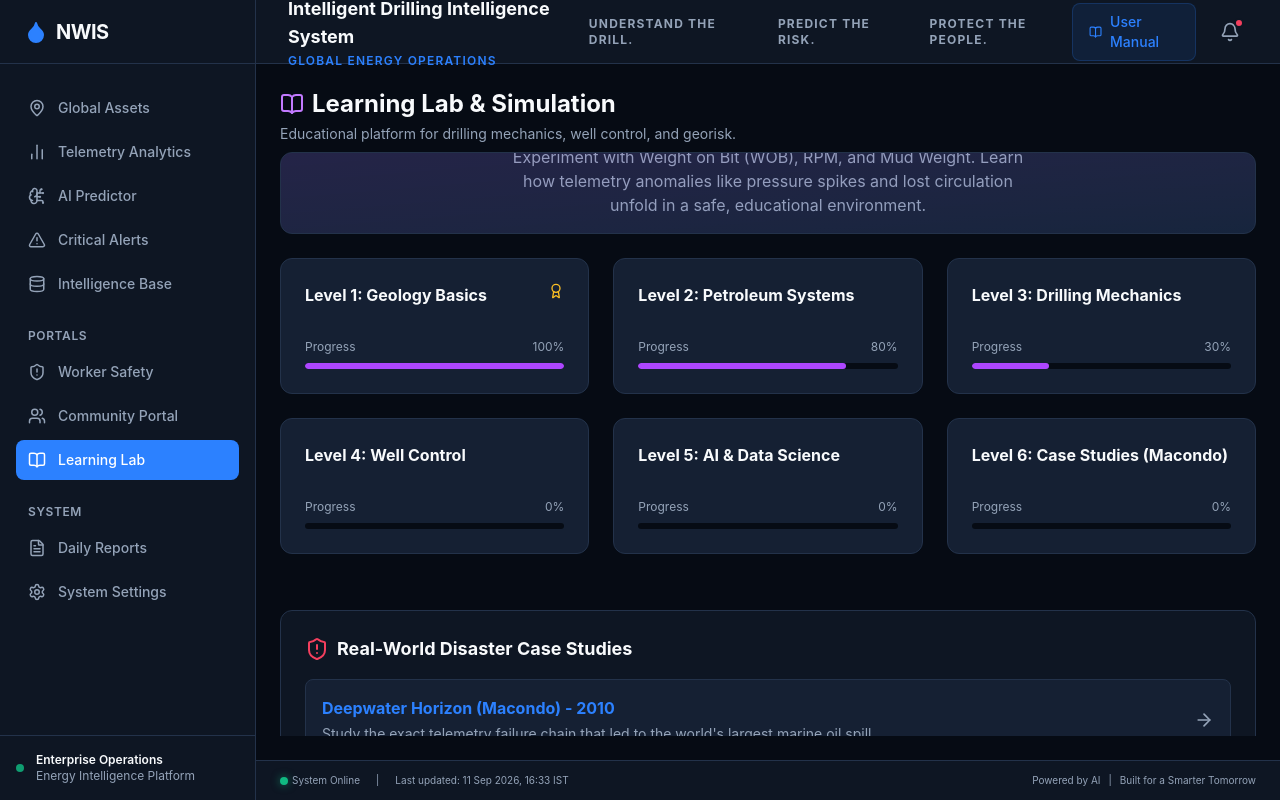
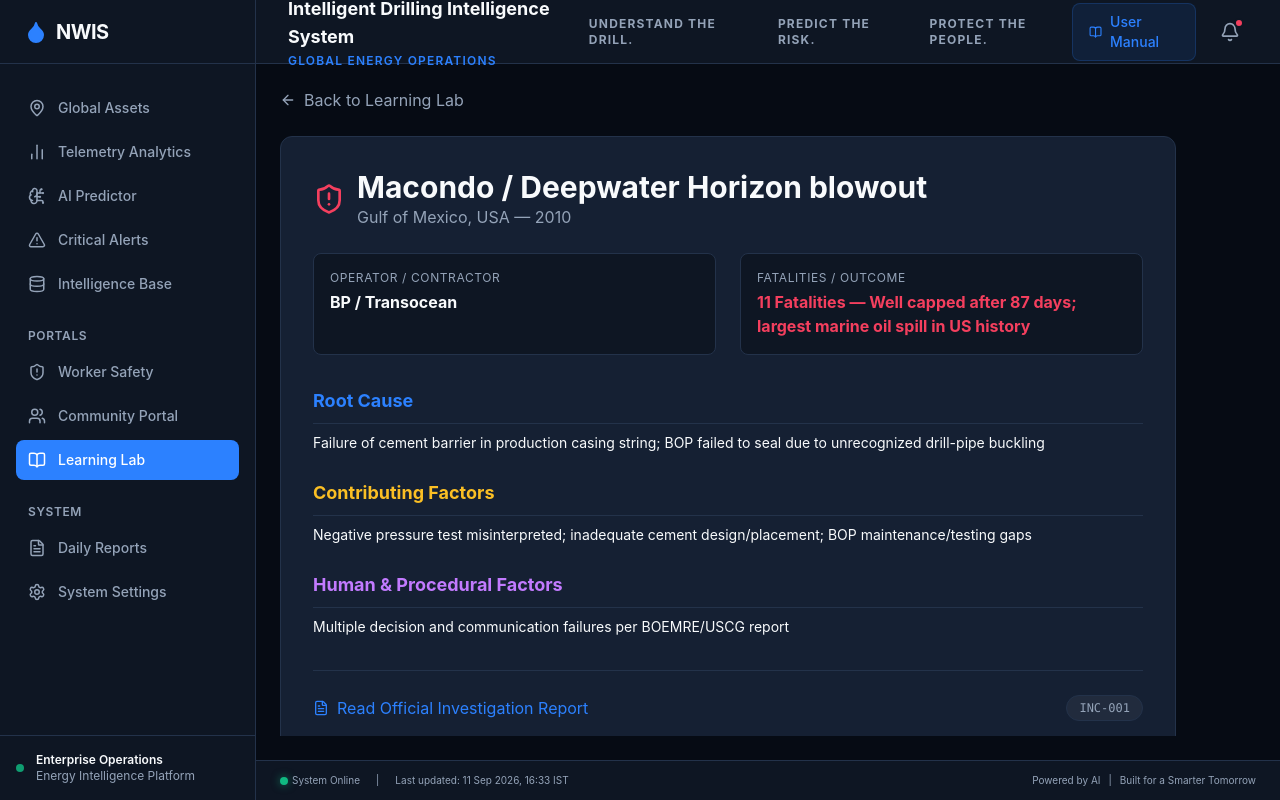
Before and after one commit to aravindshankarselvaganesh-lang/syntax-finder-codeflux, a React (Vite) app in the folder frontend/: page /learning in a window 1280 px wide. Both pictures are taken after a click on the element 768 px from the left and 720 px from the top of the page. Built offline with nearby package versions, Linux system fonts and the light colour scheme.

Commit message:
Rebuild Learning Lab with dedicated Interactive Simulator and Case Study Viewer

```diff
--- a/frontend/src/pages/LearningLab.jsx
+++ b/frontend/src/pages/LearningLab.jsx
@@ -1,9 +1,19 @@
-import React from 'react';
-import { BookOpen, Award, PlayCircle, ShieldAlert, ArrowRight } from 'lucide-react';
-import { useNavigate } from 'react-router-dom';
+import React, { useState, useEffect } from 'react';
+import { BookOpen, Award, PlayCircle, ShieldAlert, ArrowRight, ArrowLeft, Activity, AlertTriangle, ChevronRight, FileText } from 'lucide-react';
+import { LineChart, Line, XAxis, YAxis, CartesianGrid, Tooltip, ResponsiveContainer } from 'recharts';
+import { HISTORICAL_INCIDENTS } from '../data/intelligenceData';
 
 export default function LearningLab() {
-  const navigate = useNavigate();
+  const [activeView, setActiveView] = useState('home'); // 'home', 'simulator', 'case'
+  const [selectedCase, setSelectedCase] = useState(null);
+
+  if (activeView === 'simulator') {
+    return <InteractiveSimulator onBack={() => setActiveView('home')} />;
+  }
+
+  if (activeView === 'case') {
+    return <CaseStudyViewer caseData={selectedCase} onBack={() => setActiveView('home')} />;
+  }
 
   return (
     <div className="h-full flex flex-col space-y-6 overflow-y-auto pb-8">
@@ -14,45 +24,212 @@ export default function LearningLab() {
         </div>
       </div>
 
+      {/* Simulator Hero */}
       <div className="bg-bgCard border border-borderC rounded-xl p-10 flex flex-col items-center justify-center text-center relative overflow-hidden">
         <div className="absolute inset-0 bg-gradient-to-br from-purple-500/10 to-brandBlue/5 pointer-events-none"></div>
         <PlayCircle className="text-purple-400 mb-4" size={48} />
         <h3 className="text-2xl font-bold mb-2">Interactive Drilling Simulator</h3>
-        <p className="text-textMuted max-w-lg mb-8">Experiment with Weight on Bit (WOB), RPM, and Mud Weight. Learn how telemetry anomalies like pressure spikes and lost circulation unfold in a safe, educational environment.</p>
+        <p className="text-textMuted max-w-lg mb-8">Experiment with Weight on Bit (WOB), RPM, and Mud Weight. Learn how telemetry anomalies like pressure spikes and lost circulation unfold in a safe environment.</p>
         <button
-          onClick={() => navigate('/analytics')}
+          onClick={() => setActiveView('simulator')}
           className="bg-purple-500 hover:bg-purple-600 text-white font-bold py-3 px-8 rounded-lg shadow-[0_0_15px_rgba(168,85,247,0.4)] transition-all flex items-center gap-2"
         >
           Launch Simulator <ArrowRight size={18} />
         </button>
       </div>
 
+      {/* Course Grid */}
       <div className="grid grid-cols-1 md:grid-cols-2 lg:grid-cols-3 gap-6">
         <CourseCard title="Level 1: Geology Basics" progress={100} icon={<Award size={16} className="text-accentYellow"/>} />
         <CourseCard title="Level 2: Petroleum Systems" progress={80} />
         <CourseCard title="Level 3: Drilling Mechanics" progress={30} />
         <CourseCard title="Level 4: Well Control" progress={0} />
         <CourseCard title="Level 5: AI & Data Science" progress={0} />
-        <CourseCard title="Level 6: Case Studies (Macondo)" progress={0} />
+        <CourseCard title="Level 6: Case Studies" progress={0} />
       </div>
 
+      {/* Real World Cases */}
       <div className="mt-8 bg-bgPanel border border-borderC rounded-xl p-6">
         <h3 className="font-bold text-lg mb-4 flex items-center gap-2"><ShieldAlert className="text-accentRed"/> Real-World Disaster Case Studies</h3>
         <div className="space-y-4">
-          <div className="p-4 border border-borderC rounded-lg bg-bgCard hover:bg-white/5 transition-colors cursor-pointer flex justify-between items-center">
-            <div>
-              <h4 className="font-bold text-brandBlue">Deepwater Horizon (Macondo) - 2010</h4>
-              <p className="text-sm text-textMuted mt-1">Study the exact telemetry failure chain that led to the world's largest marine oil spill.</p>
+          {HISTORICAL_INCIDENTS.map((inc, i) => (
+            <div
+              key={i}
+              onClick={() => { setSelectedCase(inc); setActiveView('case'); }}
+              className="p-4 border border-borderC rounded-lg bg-bgCard hover:border-purple-500/50 hover:bg-white/5 transition-colors cursor-pointer flex justify-between items-center group"
+            >
+              <div>
+                <h4 className="font-bold group-hover:text-purple-400 transition-colors">{inc.incident_name} - {inc.year}</h4>
+                <p className="text-sm text-textMuted mt-1">{inc.root_cause.substring(0, 100)}...</p>
+              </div>
+              <ArrowRight className="text-textMuted group-hover:text-purple-400 transition-colors" size={20}/>
             </div>
-            <ArrowRight className="text-textMuted" size={20}/>
+          ))}
+        </div>
+      </div>
+    </div>
+  );
+}
+
+// -----------------------------------------
+// COMPONENT: INTERACTIVE SIMULATOR
+// -----------------------------------------
+function InteractiveSimulator({ onBack }) {
+  const [wob, setWob] = useState(15);
+  const [rpm, setRpm] = useState(120);
+  const [mudWeight, setMudWeight] = useState(1.2);
+  const [data, setData] = useState(Array.from({ length: 30 }, (_, i) => ({ time: i, spp: 2800, torque: 15 })));
+  const [alert, setAlert] = useState(null);
+
+  useEffect(() => {
+    const interval = setInterval(() => {
+      setData(prev => {
+        const last = prev[prev.length - 1];
+
+        let newSpp = 2800 + (mudWeight * 100) + Math.random() * 50;
+        let newTorque = 10 + (wob * 0.5) + (rpm * 0.05) + Math.random() * 2;
+
+        // Physics Rules
+        let currentAlert = null;
+        if (mudWeight < 1.0) {
+          newSpp -= 500; // Pressure drops
+          newTorque += 5; // Hole collapses
+          currentAlert = "WARNING: KICK DETECTED! Mud weight too low for formation pressure.";
+        } else if (wob > 25) {
+          newTorque += 15;
+          currentAlert = "WARNING: BIT STALLED! Excessive Weight on Bit.";
+        } else if (rpm > 180) {
+          currentAlert = "WARNING: HIGH VIBRATION! RPM exceeding safe limits.";
+        }
+
+        setAlert(currentAlert);
+
+        return [...prev.slice(1), { time: last.time + 1, spp: newSpp, torque: newTorque }];
+      });
+    }, 1000);
+    return () => clearInterval(interval);
+  }, [wob, rpm, mudWeight]);
+
+  return (
+    <div className="h-full flex flex-col space-y-4">
+      <button onClick={onBack} className="flex items-center gap-2 text-textMuted hover:text-white w-fit transition-colors">
+        <ArrowLeft size={16}/> Back to Learning Lab
+      </button>
+
+      <div className="flex justify-between items-end">
+        <div>
+          <h2 className="text-2xl font-bold flex items-center gap-2"><PlayCircle className="text-purple-400"/> Simulator Sandbox</h2>
+          <p className="text-sm text-textMuted">Adjust parameters to see how the wellbore responds.</p>
+        </div>
+        {alert && (
+          <div className="bg-accentRed/20 text-accentRed border border-accentRed/30 px-4 py-2 rounded flex items-center gap-2 animate-pulse font-bold">
+            <AlertTriangle size={16} /> {alert}
           </div>
-          <div className="p-4 border border-borderC rounded-lg bg-bgCard hover:bg-white/5 transition-colors cursor-pointer flex justify-between items-center">
-            <div>
-              <h4 className="font-bold text-brandBlue">Montara H1 Blowout - 2009</h4>
-              <p className="text-sm text-textMuted mt-1">Analyze cementing failures and missing pressure barriers in the Timor Sea.</p>
+        )}
+      </div>
+
+      <div className="flex gap-6 flex-1 min-h-0">
+        <div className="w-80 bg-bgCard border border-borderC rounded-xl p-6 flex flex-col gap-8 shrink-0 overflow-y-auto">
+          <div>
+            <div className="flex justify-between mb-2">
+              <label className="font-bold text-sm">Weight on Bit (k-lbs)</label>
+              <span className="text-brandBlue font-bold">{wob}</span>
             </div>
-            <ArrowRight className="text-textMuted" size={20}/>
+            <input type="range" min="5" max="35" value={wob} onChange={e => setWob(Number(e.target.value))} className="w-full accent-brandBlue" />
           </div>
+          <div>
+            <div className="flex justify-between mb-2">
+              <label className="font-bold text-sm">RPM</label>
+              <span className="text-brandBlue font-bold">{rpm}</span>
+            </div>
+            <input type="range" min="40" max="220" value={rpm} onChange={e => setRpm(Number(e.target.value))} className="w-full accent-brandBlue" />
+          </div>
+          <div>
+            <div className="flex justify-between mb-2">
+              <label className="font-bold text-sm">Mud Weight (SG)</label>
+              <span className="text-brandBlue font-bold">{mudWeight}</span>
+            </div>
+            <input type="range" min="0.8" max="1.8" step="0.05" value={mudWeight} onChange={e => setMudWeight(Number(e.target.value))} className="w-full accent-brandBlue" />
+          </div>
+
+          <div className="mt-auto bg-bgPanel p-4 rounded-lg text-xs text-textMuted border border-borderC">
+            <strong>Challenge:</strong> Try lowering the Mud Weight below 1.0 SG to trigger a simulated Kick, or increasing WOB above 25k to stall the bit.
+          </div>
+        </div>
+
+        <div className="flex-1 bg-bgCard border border-borderC rounded-xl p-6 flex flex-col">
+          <h3 className="font-bold mb-4">Live Telemetry Response</h3>
+          <div className="flex-1 min-h-0">
+            <ResponsiveContainer width="100%" height="100%">
+              <LineChart data={data}>
+                <CartesianGrid strokeDasharray="3 3" stroke="#2D3748" />
+                <XAxis dataKey="time" hide />
+                <YAxis yAxisId="left" stroke="#718096" domain={['auto', 'auto']} />
+                <YAxis yAxisId="right" orientation="right" stroke="#718096" domain={[0, 40]} />
+                <Tooltip contentStyle={{ backgroundColor: '#1A202C', borderColor: '#2D3748' }} />
+                <Line yAxisId="left" type="monotone" dataKey="spp" stroke="#2C81FF" strokeWidth={2} name="Standpipe Pressure (psi)" isAnimationActive={false} />
+                <Line yAxisId="right" type="monotone" dataKey="torque" stroke="#F43F5E" strokeWidth={2} name="Torque (k-ft)" isAnimationActive={false} />
+              </LineChart>
+            </ResponsiveContainer>
+          </div>
+        </div>
+      </div>
+    </div>
+  );
+}
+
+// -----------------------------------------
+// COMPONENT: CASE STUDY VIEWER
+// -----------------------------------------
+function CaseStudyViewer({ caseData, onBack }) {
+  if (!caseData) return null;
+
+  return (
+    <div className="h-full flex flex-col space-y-6 overflow-y-auto pb-8">
+      <button onClick={onBack} className="flex items-center gap-2 text-textMuted hover:text-white w-fit transition-colors">
+        <ArrowLeft size={16}/> Back to Learning Lab
+      </button>
+
+      <div className="bg-bgCard border border-borderC rounded-xl p-8 max-w-4xl">
+        <div className="flex items-center gap-3 mb-6">
+          <ShieldAlert className="text-accentRed" size={32} />
+          <div>
+            <h2 className="text-3xl font-bold">{caseData.incident_name}</h2>
+            <p className="text-textMuted">{caseData.region}, {caseData.country} — {caseData.year}</p>
+          </div>
+        </div>
+
+        <div className="grid grid-cols-2 gap-6 mb-8">
+          <div className="bg-bgPanel p-4 rounded-lg border border-borderC">
+            <p className="text-xs text-textMuted mb-1 uppercase tracking-wider">Operator / Contractor</p>
+            <p className="font-bold">{caseData.operator} / {caseData.contractor}</p>
+          </div>
+          <div className="bg-bgPanel p-4 rounded-lg border border-borderC">
+            <p className="text-xs text-textMuted mb-1 uppercase tracking-wider">Fatalities / Outcome</p>
+            <p className="font-bold text-accentRed">{caseData.fatalities} Fatalities — {caseData.outcome}</p>
+          </div>
+        </div>
+
+        <div className="space-y-6 text-sm">
+          <div>
+            <h3 className="text-lg font-bold text-brandBlue mb-2 border-b border-borderC pb-2">Root Cause</h3>
+            <p className="leading-relaxed text-textMain">{caseData.root_cause}</p>
+          </div>
+          <div>
+            <h3 className="text-lg font-bold text-accentYellow mb-2 border-b border-borderC pb-2">Contributing Factors</h3>
+            <p className="leading-relaxed text-textMain">{caseData.contributing_factors}</p>
+          </div>
+          <div>
+            <h3 className="text-lg font-bold text-purple-400 mb-2 border-b border-borderC pb-2">Human & Procedural Factors</h3>
+            <p className="leading-relaxed text-textMain">{caseData.human_factors}</p>
+          </div>
+        </div>
+
+        <div className="mt-8 pt-6 border-t border-borderC flex justify-between items-center">
+          <a href={caseData.source_url} target="_blank" rel="noreferrer" className="flex items-center gap-2 text-brandBlue hover:underline">
+            <FileText size={16} /> Read Official Investigation Report
+          </a>
+          <span className="px-3 py-1 bg-white/5 border border-borderC rounded-full text-xs font-mono text-textMuted">{caseData.incident_id}</span>
         </div>
       </div>
     </div>
```
